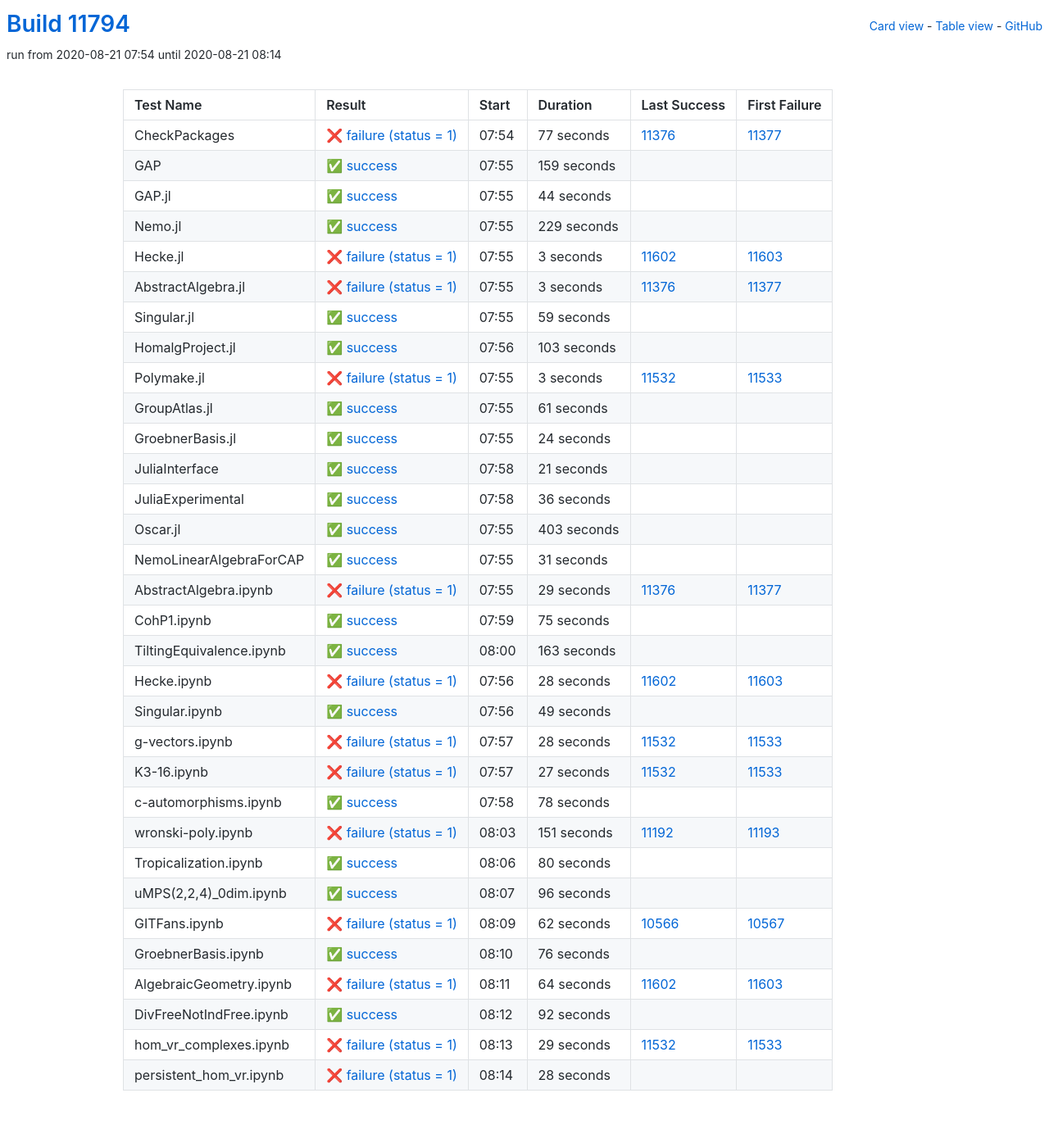
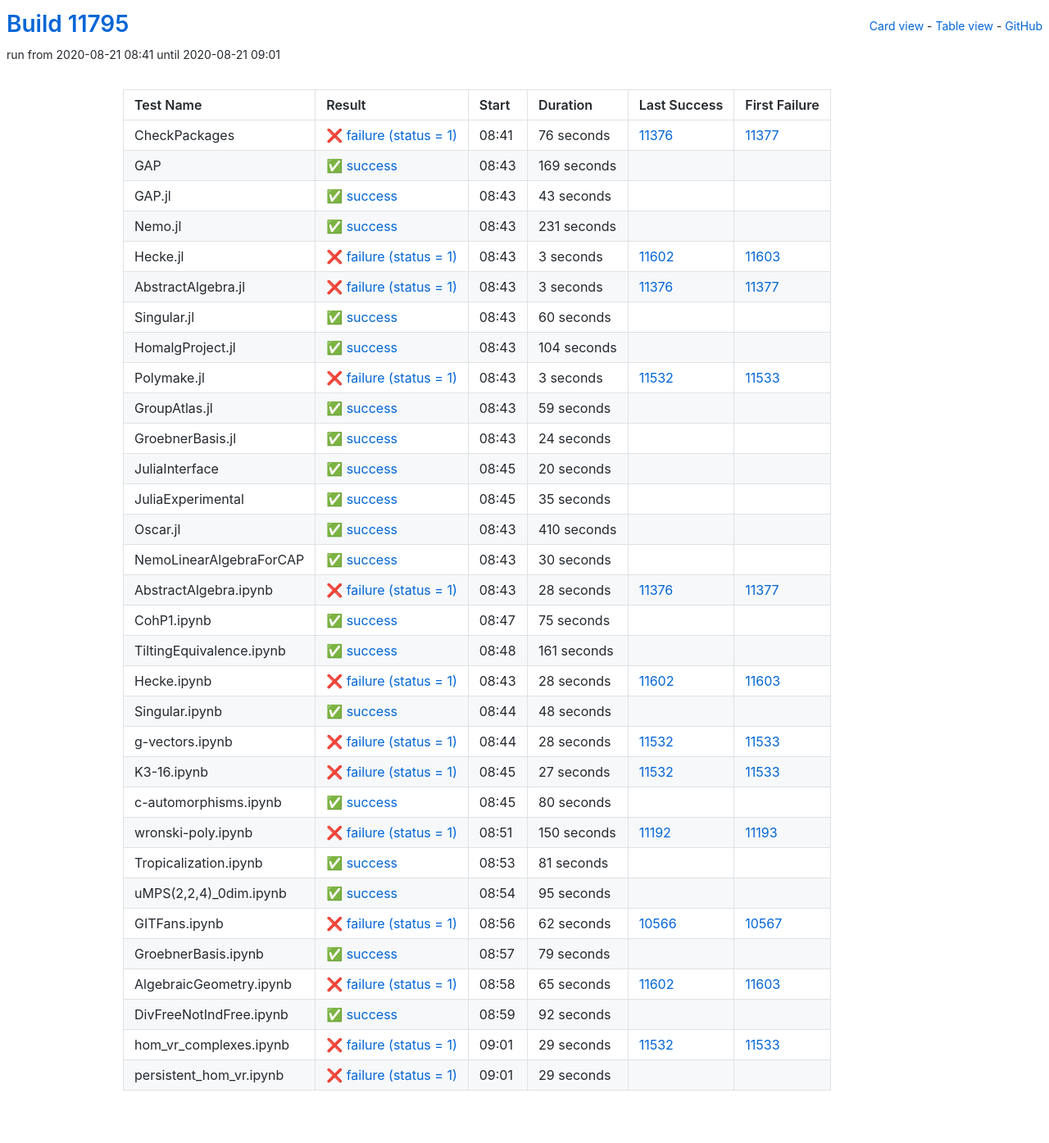
Before and after one commit to oscar-system/oscar-ci-status, a Jekyll site: the page built from table.html, in a window 1280 px wide. Shown: the whole page at 82% size. Built offline with Jekyll 4.4.1, drawn with Linux system fonts in a browser that asks for light colours.

Commit message:
Build #11795

```diff
--- a/_data/ci.yml
+++ b/_data/ci.yml
@@ -1,6 +1,6 @@
 ---
-build: 11794
-build_url: https://oscarci.mathematik.uni-kl.de/job/oscar/11794/
+build: 11795
+build_url: https://oscarci.mathematik.uni-kl.de/job/oscar/11795/
 job: oscar
 organization: oscar-system
 repo: oscar-ci-status
@@ -8,56 +8,56 @@
 tests:
 - name: CheckPackages
   id: checkpackages
-  log: https://oscarci.mathematik.uni-kl.de/job/oscar/11794/artifact/logs/build-11794/CheckPackages.log
-  start: 2020-08-21 07:54
+  log: https://oscarci.mathematik.uni-kl.de/job/oscar/11795/artifact/logs/build-11795/CheckPackages.log
+  start: 2020-08-21 08:41
   success: false
   exitcode: 1
   status: failure
-  duration: 77
+  duration: 76
   last_success: 11376
   last_success_url: https://oscarci.mathematik.uni-kl.de/job/oscar/11376/
   first_failure: 11377
   first_failure_url: https://oscarci.mathematik.uni-kl.de/job/oscar/11377/
 - name: GAP
   id: gap
-  log: https://oscarci.mathematik.uni-kl.de/job/oscar/11794/artifact/logs/build-11794/GAP.log
-  start: 2020-08-21 07:55
+  log: https://oscarci.mathematik.uni-kl.de/job/oscar/11795/artifact/logs/build-11795/GAP.log
+  start: 2020-08-21 08:43
   success: true
   exitcode: 0
   status: success
-  duration: 159
+  duration: 169
   last_success: false
   last_success_url:
   first_failure: false
   first_failure_url:
 - name: GAP.jl
   id: gap-jl
-  log: https://oscarci.mathematik.uni-kl.de/job/oscar/11794/artifact/logs/build-11794/GAP.jl.log
-  start: 2020-08-21 07:55
+  log: https://oscarci.mathematik.uni-kl.de/job/oscar/11795/artifact/logs/build-11795/GAP.jl.log
+  start: 2020-08-21 08:43
   success: true
   exitcode: 0
   status: success
-  duration: 44
+  duration: 43
   last_success: false
   last_success_url:
   first_failure: false
   first_failure_url:
 - name: Nemo.jl
   id: nemo-jl
-  log: https://oscarci.mathematik.uni-kl.de/job/oscar/11794/artifact/logs/build-11794/Nemo.jl.log
-  start: 2020-08-21 07:55
+  log: https://oscarci.mathematik.uni-kl.de/job/oscar/11795/artifact/logs/build-11795/Nemo.jl.log
+  start: 2020-08-21 08:43
   success: true
   exitcode: 0
   status: success
-  duration: 229
+  duration: 231
   last_success: false
   last_success_url:
   first_failure: false
   first_failure_url:
 - name: Hecke.jl
   id: hecke-jl
-  log: https://oscarci.mathematik.uni-kl.de/job/oscar/11794/artifact/logs/build-11794/Hecke.jl.log
-  start: 2020-08-21 07:55
+  log: https://oscarci.mathematik.uni-kl.de/job/oscar/11795/artifact/logs/build-11795/Hecke.jl.log
+  start: 2020-08-21 08:43
   success: false
   exitcode: 1
   status: failure
@@ -68,8 +68,8 @@
   first_failure_url: https://oscarci.mathematik.uni-kl.de/job/oscar/11603/
 - name: AbstractAlgebra.jl
   id: abstractalgebra-jl
-  log: https://oscarci.mathematik.uni-kl.de/job/oscar/11794/artifact/logs/build-11794/AbstractAlgebra.jl.log
-  start: 2020-08-21 07:55
+  log: https://oscarci.mathematik.uni-kl.de/job/oscar/11795/artifact/logs/build-11795/AbstractAlgebra.jl.log
+  start: 2020-08-21 08:43
   success: false
   exitcode: 1
   status: failure
@@ -80,32 +80,32 @@
   first_failure_url: https://oscarci.mathematik.uni-kl.de/job/oscar/11377/
 - name: Singular.jl
   id: singular-jl
-  log: https://oscarci.mathematik.uni-kl.de/job/oscar/11794/artifact/logs/build-11794/Singular.jl.log
-  start: 2020-08-21 07:55
+  log: https://oscarci.mathematik.uni-kl.de/job/oscar/11795/artifact/logs/build-11795/Singular.jl.log
+  start: 2020-08-21 08:43
   success: true
   exitcode: 0
   status: success
-  duration: 59
+  duration: 60
   last_success: false
   last_success_url:
   first_failure: false
   first_failure_url:
 - name: HomalgProject.jl
   id: homalgproject-jl
-  log: https://oscarci.mathematik.uni-kl.de/job/oscar/11794/artifact/logs/build-11794/HomalgProject.jl.log
-  start: 2020-08-21 07:56
+  log: https://oscarci.mathematik.uni-kl.de/job/oscar/11795/artifact/logs/build-11795/HomalgProject.jl.log
+  start: 2020-08-21 08:43
   success: true
   exitcode: 0
   status: success
-  duration: 103
+  duration: 104
   last_success: false
   last_success_url:
   first_failure: false
   first_failure_url:
 - name: Polymake.jl
   id: polymake-jl
-  log: https://oscarci.mathematik.uni-kl.de/job/oscar/11794/artifact/logs/build-11794/Polymake.jl.log
-  start: 2020-08-21 07:55
+  log: https://oscarci.mathematik.uni-kl.de/job/oscar/11795/artifact/logs/build-11795/Polymake.jl.log
+  start: 2020-08-21 08:43
   success: false
   exitcode: 1
   status: failure
@@ -116,20 +116,20 @@
   first_failure_url: https://oscarci.mathematik.uni-kl.de/job/oscar/11533/
 - name: GroupAtlas.jl
   id: groupatlas-jl
-  log: https://oscarci.mathematik.uni-kl.de/job/oscar/11794/artifact/logs/build-11794/GroupAtlas.jl.log
-  start: 2020-08-21 07:55
+  log: https://oscarci.mathematik.uni-kl.de/job/oscar/11795/artifact/logs/build-11795/GroupAtlas.jl.log
+  start: 2020-08-21 08:43
   success: true
   exitcode: 0
   status: success
-  duration: 61
+  duration: 59
   last_success: false
   last_success_url:
   first_failure: false
   first_failure_url:
 - name: GroebnerBasis.jl
   id: groebnerbasis-jl
-  log: https://oscarci.mathematik.uni-kl.de/job/oscar/11794/artifact/logs/build-11794/GroebnerBasis.jl.log
-  start: 2020-08-21 07:55
+  log: https://oscarci.mathematik.uni-kl.de/job/oscar/11795/artifact/logs/build-11795/GroebnerBasis.jl.log
+  start: 2020-08-21 08:43
   success: true
   exitcode: 0
   status: success
@@ -140,68 +140,68 @@
   first_failure_url:
 - name: JuliaInterface
   id: juliainterface
-  log: https://oscarci.mathematik.uni-kl.de/job/oscar/11794/artifact/logs/build-11794/JuliaInterface.log
-  start: 2020-08-21 07:58
+  log: https://oscarci.mathematik.uni-kl.de/job/oscar/11795/artifact/logs/build-11795/JuliaInterface.log
+  start: 2020-08-21 08:45
   success: true
   exitcode: 0
   status: success
-  duration: 21
+  duration: 20
   last_success: false
   last_success_url:
   first_failure: false
   first_failure_url:
 - name: JuliaExperimental
   id: juliaexperimental
-  log: https://oscarci.mathematik.uni-kl.de/job/oscar/11794/artifact/logs/build-11794/JuliaExperimental.log
-  start: 2020-08-21 07:58
+  log: https://oscarci.mathematik.uni-kl.de/job/oscar/11795/artifact/logs/build-11795/JuliaExperimental.log
+  start: 2020-08-21 08:45
   success: true
   exitcode: 0
   status: success
-  duration: 36
+  duration: 35
   last_success: false
   last_success_url:
   first_failure: false
   first_failure_url:
 - name: Oscar.jl
   id: oscar-jl
-  log: https://oscarci.mathematik.uni-kl.de/job/oscar/11794/artifact/logs/build-11794/Oscar.jl.log
-  start: 2020-08-21 07:55
+  log: https://oscarci.mathematik.uni-kl.de/job/oscar/11795/artifact/logs/build-11795/Oscar.jl.log
+  start: 2020-08-21 08:43
   success: true
   exitcode: 0
   status: success
-  duration: 403
+  duration: 410
   last_success: false
   last_success_url:
   first_failure: false
   first_failure_url:
 - name: NemoLinearAlgebraForCAP
   id: nemolinearalgebraforcap
-  log: https://oscarci.mathematik.uni-kl.de/job/oscar/11794/artifact/logs/build-11794/NemoLinearAlgebraForCAP.log
-  start: 2020-08-21 07:55
+  log: https://oscarci.mathematik.uni-kl.de/job/oscar/11795/artifact/logs/build-11795/NemoLinearAlgebraForCAP.log
+  start: 2020-08-21 08:43
   success: true
   exitcode: 0
   status: success
-  duration: 31
+  duration: 30
   last_success: false
   last_success_url:
   first_failure: false
   first_failure_url:
 - name: AbstractAlgebra.ipynb
   id: abstractalgebra-ipynb
-  log: https://oscarci.mathematik.uni-kl.de/job/oscar/11794/artifact/logs/build-11794/AbstractAlgebra.ipynb.log
-  start: 2020-08-21 07:55
+  log: https://oscarci.mathematik.uni-kl.de/job/oscar/11795/artifact/logs/build-11795/AbstractAlgebra.ipynb.log
+  start: 2020-08-21 08:43
   success: false
   exitcode: 1
   status: failure
-  duration: 29
+  duration: 28
   last_success: 11376
   last_success_url: https://oscarci.mathematik.uni-kl.de/job/oscar/11376/
   first_failure: 11377
   first_failure_url: https://oscarci.mathematik.uni-kl.de/job/oscar/11377/
 - name: CohP1.ipynb
   id: cohp1-ipynb
-  log: https://oscarci.mathematik.uni-kl.de/job/oscar/11794/artifact/logs/build-11794/CohP1.ipynb.log
-  start: 2020-08-21 07:59
+  log: https://oscarci.mathematik.uni-kl.de/job/oscar/11795/artifact/logs/build-11795/CohP1.ipynb.log
+  start: 2020-08-21 08:47
   success: true
   exitcode: 0
   status: success
@@ -212,20 +212,20 @@
   first_failure_url:
 - name: TiltingEquivalence.ipynb
   id: tiltingequivalence-ipynb
-  log: https://oscarci.mathematik.uni-kl.de/job/oscar/11794/artifact/logs/build-11794/TiltingEquivalence.ipynb.log
-  start: 2020-08-21 08:00
+  log: https://oscarci.mathematik.uni-kl.de/job/oscar/11795/artifact/logs/build-11795/TiltingEquivalence.ipynb.log
+  start: 2020-08-21 08:48
   success: true
   exitcode: 0
   status: success
-  duration: 163
+  duration: 161
   last_success: false
   last_success_url:
   first_failure: false
   first_failure_url:
 - name: Hecke.ipynb
   id: hecke-ipynb
-  log: https://oscarci.mathematik.uni-kl.de/job/oscar/11794/artifact/logs/build-11794/Hecke.ipynb.log
-  start: 2020-08-21 07:56
+  log: https://oscarci.mathematik.uni-kl.de/job/oscar/11795/artifact/logs/build-11795/Hecke.ipynb.log
+  start: 2020-08-21 08:43
   success: false
   exitcode: 1
   status: failure
@@ -236,20 +236,20 @@
   first_failure_url: https://oscarci.mathematik.uni-kl.de/job/oscar/11603/
 - name: Singular.ipynb
   id: singular-ipynb
-  log: https://oscarci.mathematik.uni-kl.de/job/oscar/11794/artifact/logs/build-11794/Singular.ipynb.log
-  start: 2020-08-21 07:56
+  log: https://oscarci.mathematik.uni-kl.de/job/oscar/11795/artifact/logs/build-11795/Singular.ipynb.log
+  start: 2020-08-21 08:44
   success: true
   exitcode: 0
   status: success
-  duration: 49
+  duration: 48
   last_success: false
   last_success_url:
   first_failure: false
   first_failure_url:
 - name: g-vectors.ipynb
   id: g-vectors-ipynb
-  log: https://oscarci.mathematik.uni-kl.de/job/oscar/11794/artifact/logs/build-11794/g-vectors.ipynb.log
-  start: 2020-08-21 07:57
+  log: https://oscarci.mathematik.uni-kl.de/job/oscar/11795/artifact/logs/build-11795/g-vectors.ipynb.log
+  start: 2020-08-21 08:44
   success: false
   exitcode: 1
   status: failure
@@ -260,8 +260,8 @@
   first_failure_url: https://oscarci.mathematik.uni-kl.de/job/oscar/11533/
 - name: K3-16.ipynb
   id: k3-16-ipynb
-  log: https://oscarci.mathematik.uni-kl.de/job/oscar/11794/artifact/logs/build-11794/K3-16.ipynb.log
-  start: 2020-08-21 07:57
+  log: https://oscarci.mathematik.uni-kl.de/job/oscar/11795/artifact/logs/build-11795/K3-16.ipynb.log
+  start: 2020-08-21 08:45
   success: false
   exitcode: 1
   status: failure
@@ -272,32 +272,8 @@
   first_failure_url: https://oscarci.mathematik.uni-kl.de/job/oscar/11533/
 - name: c-automorphisms.ipynb
   id: c-automorphisms-ipynb
-  log: https://oscarci.mathematik.uni-kl.de/job/oscar/11794/artifact/logs/build-11794/c-automorphisms.ipynb.log
-  start: 2020-08-21 07:58
-  success: true
-  exitcode: 0
-  status: success
-  duration: 78
-  last_success: false
-  last_success_url:
-  first_failure: false
-  first_failure_url:
-- name: wronski-poly.ipynb
-  id: wronski-poly-ipynb
-  log: https://oscarci.mathematik.uni-kl.de/job/oscar/11794/artifact/logs/build-11794/wronski-poly.ipynb.log
-  start: 2020-08-21 08:03
-  success: false
-  exitcode: 1
-  status: failure
-  duration: 151
-  last_success: 11192
-  last_success_url: https://oscarci.mathematik.uni-kl.de/job/oscar/11192/
-  first_failure: 11193
-  first_failure_url: https://oscarci.mathematik.uni-kl.de/job/oscar/11193/
-- name: Tropicalization.ipynb
-  id: tropicalization-ipynb
-  log: https://oscarci.mathematik.uni-kl.de/job/oscar/11794/artifact/logs/build-11794/Tropicalization.ipynb.log
-  start: 2020-08-21 08:06
+  log: https://oscarci.mathematik.uni-kl.de/job/oscar/11795/artifact/logs/build-11795/c-automorphisms.ipynb.log
+  start: 2020-08-21 08:45
   success: true
   exitcode: 0
   status: success
@@ -306,22 +282,46 @@
   last_success_url:
   first_failure: false
   first_failure_url:
-- name: uMPS(2,2,4)_0dim.ipynb
-  id: umps-2-2-4-0dim-ipynb
-  log: https://oscarci.mathematik.uni-kl.de/job/oscar/11794/artifact/logs/build-11794/uMPS-2-2-4-_0dim.ipynb.log
-  start: 2020-08-21 08:07
+- name: wronski-poly.ipynb
+  id: wronski-poly-ipynb
+  log: https://oscarci.mathematik.uni-kl.de/job/oscar/11795/artifact/logs/build-11795/wronski-poly.ipynb.log
+  start: 2020-08-21 08:51
+  success: false
+  exitcode: 1
+  status: failure
+  duration: 150
+  last_success: 11192
+  last_success_url: https://oscarci.mathematik.uni-kl.de/job/oscar/11192/
+  first_failure: 11193
+  first_failure_url: https://oscarci.mathematik.uni-kl.de/job/oscar/11193/
+- name: Tropicalization.ipynb
+  id: tropicalization-ipynb
+  log: https://oscarci.mathematik.uni-kl.de/job/oscar/11795/artifact/logs/build-11795/Tropicalization.ipynb.log
+  start: 2020-08-21 08:53
   success: true
   exitcode: 0
   status: success
-  duration: 96
+  duration: 81
+  last_success: false
+  last_success_url:
+  first_failure: false
+  first_failure_url:
+- name: uMPS(2,2,4)_0dim.ipynb
+  id: umps-2-2-4-0dim-ipynb
+  log: https://oscarci.mathematik.uni-kl.de/job/oscar/11795/artifact/logs/build-11795/uMPS-2-2-4-_0dim.ipynb.log
+  start: 2020-08-21 08:54
+  success: true
+  exitcode: 0
+  status: success
+  duration: 95
   last_success: false
   last_success_url:
   first_failure: false
   first_failure_url:
 - name: GITFans.ipynb
   id: gitfans-ipynb
-  log: https://oscarci.mathematik.uni-kl.de/job/oscar/11794/artifact/logs/build-11794/GITFans.ipynb.log
-  start: 2020-08-21 08:09
+  log: https://oscarci.mathematik.uni-kl.de/job/oscar/11795/artifact/logs/build-11795/GITFans.ipynb.log
+  start: 2020-08-21 08:56
   success: false
   exitcode: 1
   status: failure
@@ -332,32 +332,32 @@
   first_failure_url: https://oscarci.mathematik.uni-kl.de/job/oscar/10567/
 - name: GroebnerBasis.ipynb
   id: groebnerbasis-ipynb
-  log: https://oscarci.mathematik.uni-kl.de/job/oscar/11794/artifact/logs/build-11794/GroebnerBasis.ipynb.log
-  start: 2020-08-21 08:10
+  log: https://oscarci.mathematik.uni-kl.de/job/oscar/11795/artifact/logs/build-11795/GroebnerBasis.ipynb.log
+  start: 2020-08-21 08:57
   success: true
   exitcode: 0
   status: success
-  duration: 76
+  duration: 79
   last_success: false
   last_success_url:
   first_failure: false
   first_failure_url:
 - name: AlgebraicGeometry.ipynb
   id: algebraicgeometry-ipynb
-  log: https://oscarci.mathematik.uni-kl.de/job/oscar/11794/artifact/logs/build-11794/AlgebraicGeometry.ipynb.log
-  start: 2020-08-21 08:11
+  log: https://oscarci.mathematik.uni-kl.de/job/oscar/11795/artifact/logs/build-11795/AlgebraicGeometry.ipynb.log
+  start: 2020-08-21 08:58
   success: false
   exitcode: 1
   status: failure
-  duration: 64
+  duration: 65
   last_success: 11602
   last_success_url: https://oscarci.mathematik.uni-kl.de/job/oscar/11602/
   first_failure: 11603
   first_failure_url: https://oscarci.mathematik.uni-kl.de/job/oscar/11603/
 - name: DivFreeNotIndFree.ipynb
   id: divfreenotindfree-ipynb
-  log: https://oscarci.mathematik.uni-kl.de/job/oscar/11794/artifact/logs/build-11794/DivFreeNotIndFree.ipynb.log
-  start: 2020-08-21 08:12
+  log: https://oscarci.mathematik.uni-kl.de/job/oscar/11795/artifact/logs/build-11795/DivFreeNotIndFree.ipynb.log
+  start: 2020-08-21 08:59
   success: true
   exitcode: 0
   status: success
@@ -368,8 +368,8 @@
   first_failure_url:
 - name: hom_vr_complexes.ipynb
   id: hom-vr-complexes-ipynb
-  log: https://oscarci.mathematik.uni-kl.de/job/oscar/11794/artifact/logs/build-11794/hom_vr_complexes.ipynb.log
-  start: 2020-08-21 08:13
+  log: https://oscarci.mathematik.uni-kl.de/job/oscar/11795/artifact/logs/build-11795/hom_vr_complexes.ipynb.log
+  start: 2020-08-21 09:01
   success: false
   exitcode: 1
   status: failure
@@ -380,12 +380,12 @@
   first_failure_url: https://oscarci.mathematik.uni-kl.de/job/oscar/11533/
 - name: persistent_hom_vr.ipynb
   id: persistent-hom-vr-ipynb
-  log: https://oscarci.mathematik.uni-kl.de/job/oscar/11794/artifact/logs/build-11794/persistent_hom_vr.ipynb.log
-  start: 2020-08-21 08:14
+  log: https://oscarci.mathematik.uni-kl.de/job/oscar/11795/artifact/logs/build-11795/persistent_hom_vr.ipynb.log
+  start: 2020-08-21 09:01
   success: false
   exitcode: 1
   status: failure
-  duration: 28
+  duration: 29
   last_success: false
   last_success_url:
   first_failure: false
```
Also changed, not shown: README.md.
